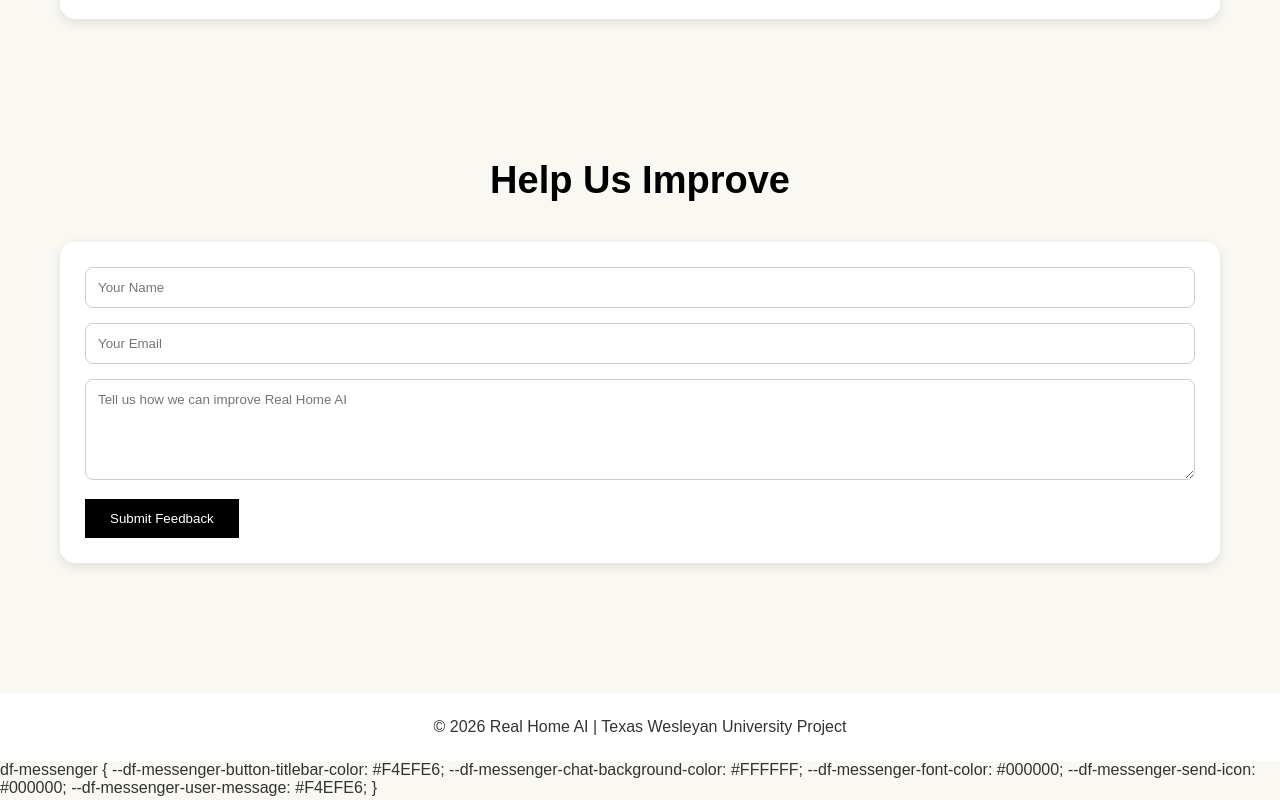
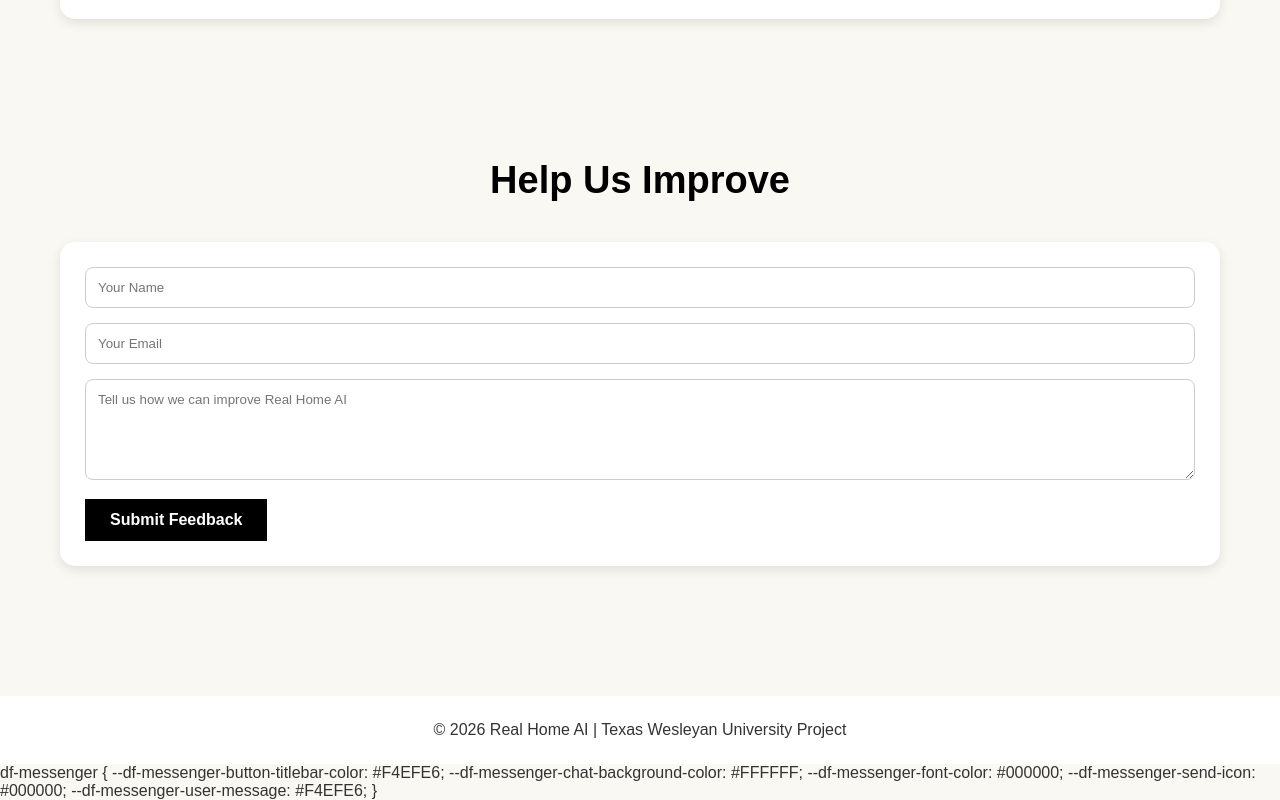
Before and after one commit to nturrubiartes/real-home-ai, a plain HTML site: page index.html in a window 1280 px wide. Shown: the part 2053-2853 px from the top of the page. Drawn offline with nearby package versions, Linux system fonts and the light colour scheme.

Commit message:
Change feedback button to a link

```diff
--- a/index.html
+++ b/index.html
@@ -247,7 +247,9 @@ Real Home AI helps users buy, sell, and rent homes through an AI-powered chatbot
 
 <textarea rows="5" placeholder="Tell us how we can improve Real Home AI"></textarea>
 
-<button>Submit Feedback</button>
+<a href="https://docs.google.com/forms/d/e/1FAIpQLSeVJjJR2CJLoGp3nmRJcjuVPP76dtoMKMJ4UtWE3V4mg_n2Gw/viewform?usp=header" target="_blank" class="btn">
+Submit Feedback
+</a>
 
 </div>
 
```
